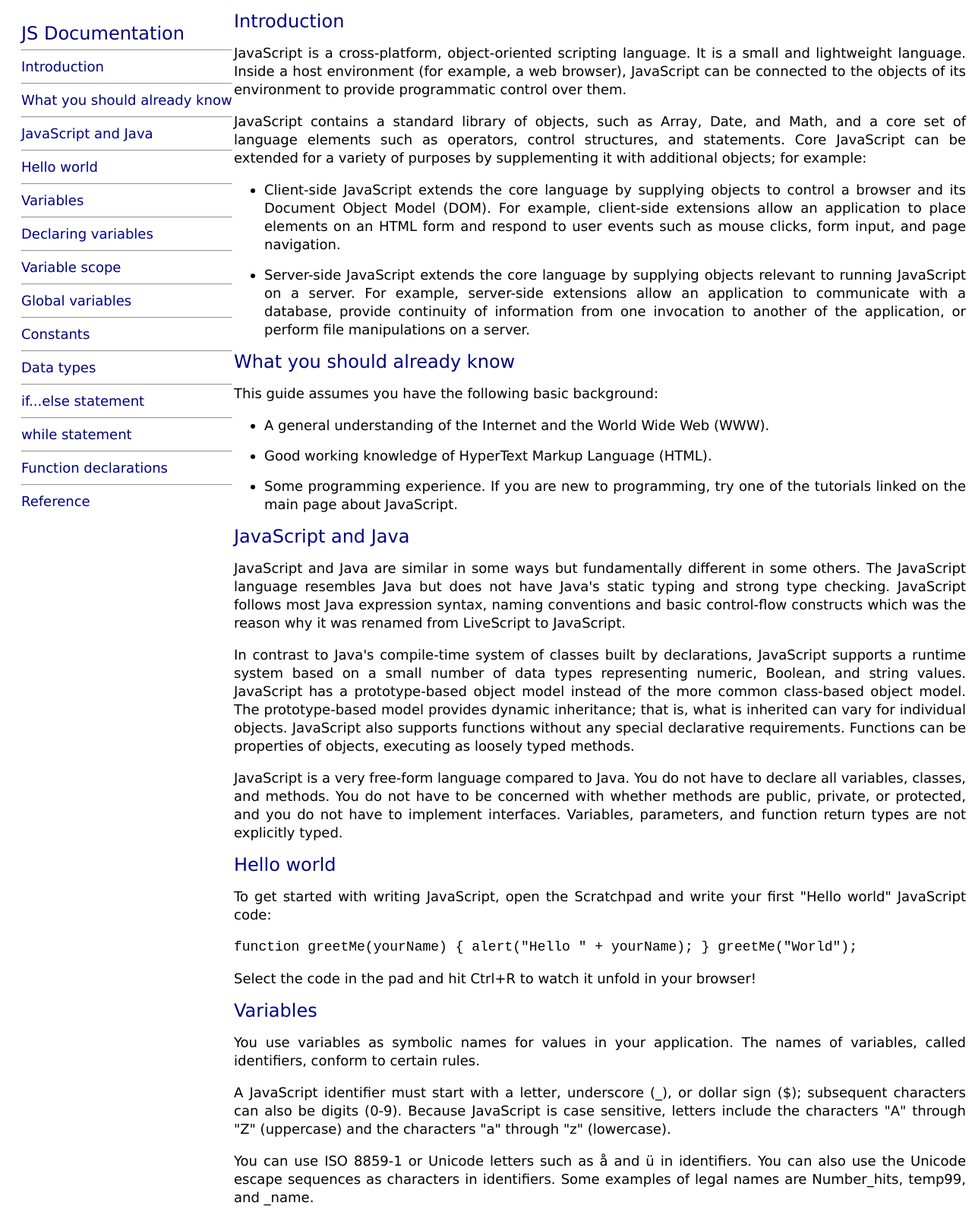
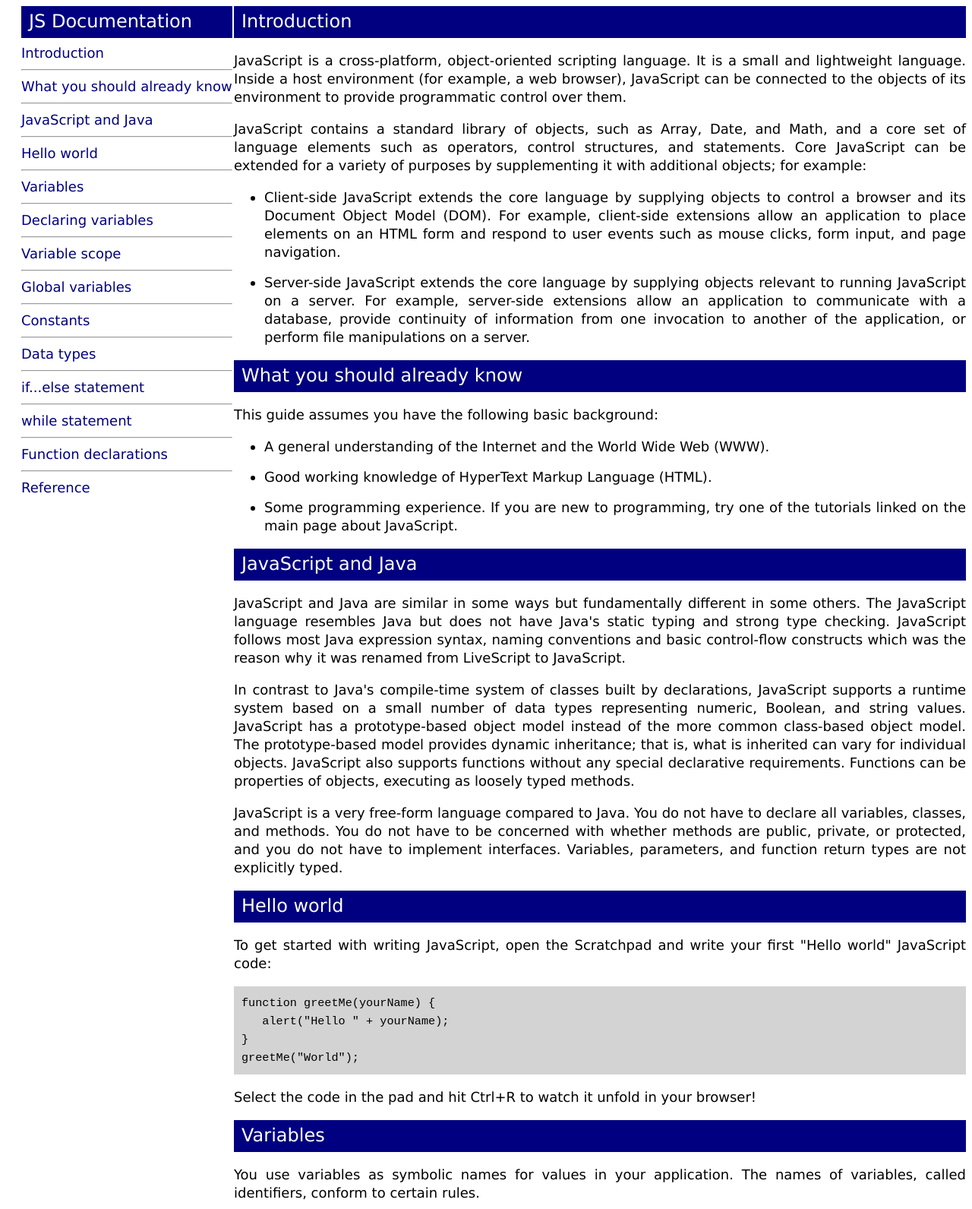
Before and after one commit to aeEldesoky/fcc-technical-documentation, a plain HTML site: page index.html in a window 1280 px wide. Shown: the top 1591 px of the page at 76% size. Drawn offline with Linux system fonts and the light colour scheme.

Commit message:
Improve code and header format

```diff
--- a/index.html
+++ b/index.html
@@ -11,7 +11,6 @@
 <body>
     <nav id="navbar">
         <header>JS Documentation</header>
-        <hr>
         <!-- Navigation bar -->
         <a class="nav-link" href="#Introduction">Introduction</a>
         <hr>
--- a/styles.css
+++ b/styles.css
@@ -4,14 +4,21 @@ body {
     line-height: 1.5rem;
 }
 
-header,
 .nav-link {
     color: navy;
 }
 
 header {
+    background-color: navy;
+    padding: 10px;
+}
+
+header {
     font-size: 24px;
-    margin-top: 1rem;
+    margin-top: 0;
+    padding-top: 0.5rem;
+    margin-bottom: 0.5rem;
+    color: white;
 }
 
 .nav-link {
@@ -26,9 +33,12 @@ li {
 /* Format code blocks */
 code {
     display: block;
-    background-color: dfdfdf;
+    background-color: lightgray;
     font-family: monospace;
     text-align: left;
+    white-space: pre;
+    padding: 10px;
+    font-size: 0.95rem;
 }
 
 /* General main content & navbar formatting */
@@ -71,6 +81,6 @@ code {
 
         /* Navbar vertical scroll in a small browser window */
         max-height: calc(100vh - 1rem);
-        overflow-y: auto;
+        overflow: hidden;
     }
 }
```
